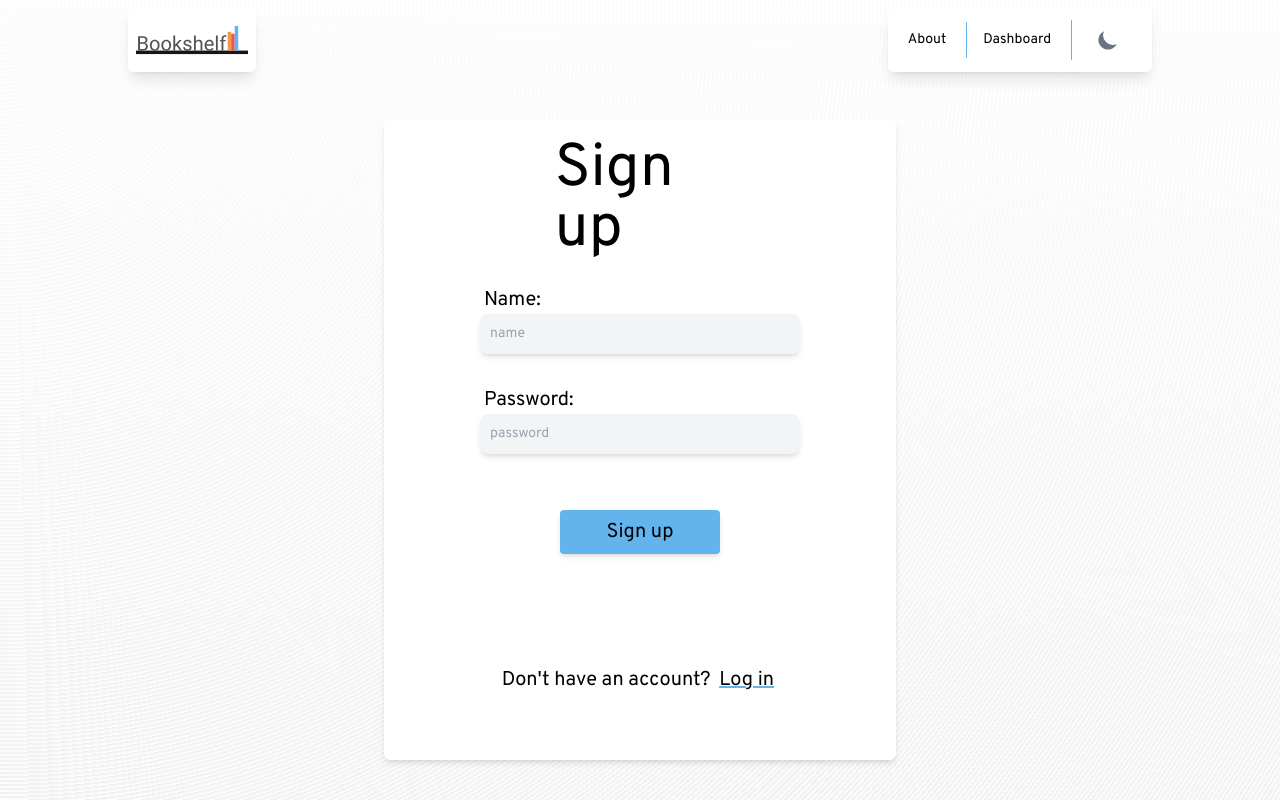
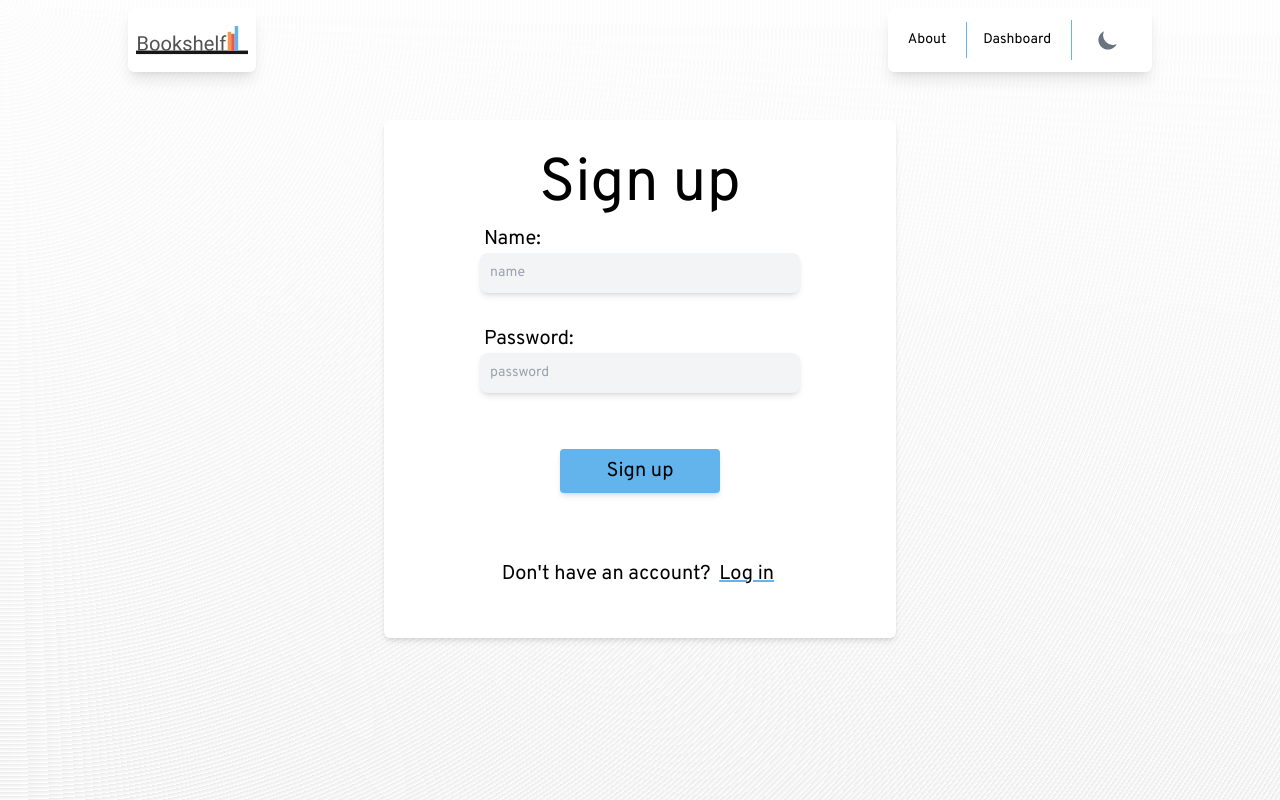
Before and after one commit to conalli/bookshelf-client, a Next.js app: page /signin in a window 1280 px wide. Shown: the top 800 px of the page. Built offline with nearby package versions, Linux system fonts and the light colour scheme; no server answers; a web font is replaced by a local one.

Commit message:
update styles

```diff
--- a/pages/signin/index.tsx
+++ b/pages/signin/index.tsx
@@ -10,8 +10,8 @@ const SignIn = () => {
   const altType = formType === "Log in" ? "Sign up" : "Log in";
   return (
     <div className="flex justify-center items-center md:items-start py-4 md:py-10 h-4/5 md:h-full">
-      <div className="grid grid-cols-6 grid-rows-4 bg-white dark:bg-neutral-900 shadow-md w-4/5 md:w-3/4 xl:w-2/4 h-4/5 rounded-md">
-        <h1 className="col-start-2 col-span-4 md:col-start-3 md:col-span-2 text-xl md:text-3xl lg:text-6xl py-2 md:py-10 self-start md:self-center justify-self-center">
+      <div className="grid grid-cols-6 grid-rows-4 bg-white dark:bg-neutral-800 shadow-md w-4/5 md:w-3/4 xl:w-2/4 h-4/5 rounded-md">
+        <h1 className="col-start-2 col-span-4 md:col-start-2 md:col-span-4 text-xl md:text-3xl lg:text-6xl py-2 lg:py-10 self-start md:self-center justify-self-center">
           {formType}
         </h1>
         <div className="col-start-2 col-span-4 md:col-start-3 md:col-span-2 row-start-2 row-span-2 self-center justify-self-center">
```
